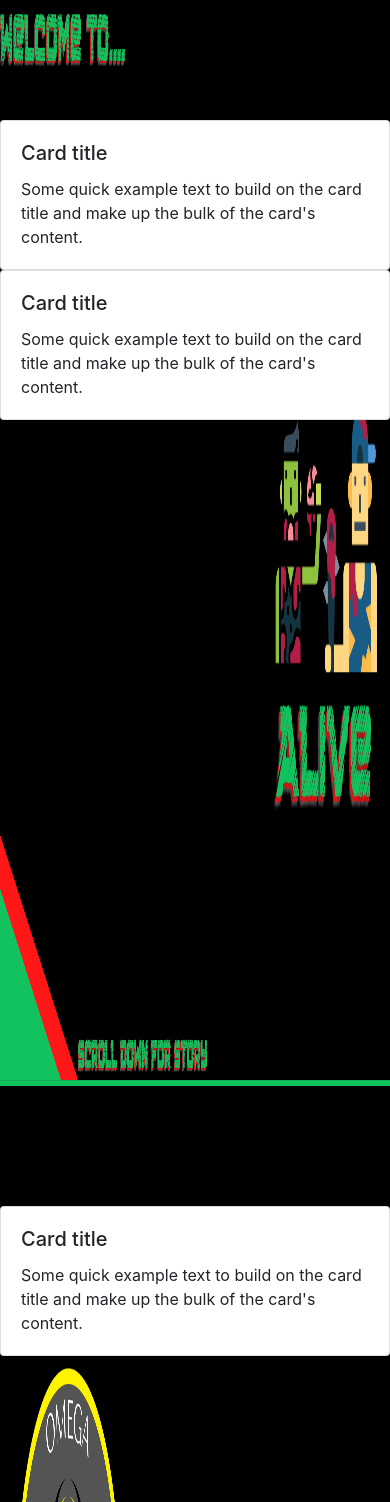
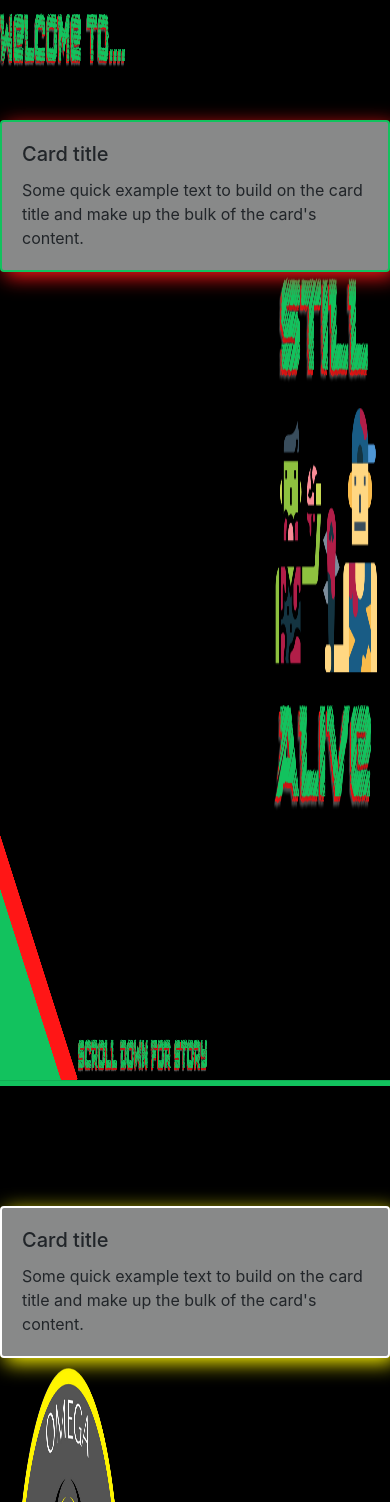
Before and after one commit to CruentoDraco/still-alive-info-webpage, a PHP site: page / in a window 390 px wide. Shown: the part 72-1574 px from the top of the page. Run offline with PHP 8.4, Linux system fonts and the light colour scheme; some libraries are stand-ins or nearby versions.

Commit message:
wip cards

```diff
--- a/includes/start.html
+++ b/includes/start.html
@@ -26,8 +26,8 @@
             <div class="col-md-12">&nbsp;</div>
             <div class="col-md-12">&nbsp;</div>
             <div class="col-md-1">&nbsp;</div>
-            <div class="col-md-4">
-                <div class="card">
+            <div class="col-md-6">
+                <div class="card news-card">
                     <div class="card-body">
                         <h5 class="card-title">Card title</h5>
                             <p class="card-text">
@@ -37,18 +37,7 @@
                     </div>
                 </div>
             </div>
-            <div class="col-md-4">
-                <div class="card">
-                    <div class="card-body">
-                        <h5 class="card-title">Card title</h5>
-                            <p class="card-text">
-                                Some quick example text to build on the card title and make up the bulk of the
-                                card's content.
-                            </p>
-                    </div>
-                </div>
-            </div>
-            <div class="col-md-3 ">
+            <div class="col-md-5">
                 &nbsp;
             </div>
         </div>
@@ -60,11 +49,11 @@
             <div class="col-md-12">&nbsp;</div>
             <div class="col-md-12">&nbsp;</div>
             <div class="col-md-12">&nbsp;</div>
-            <div class="col-md-4">
+            <div class="col-md-5">
                 &nbsp;
             </div>
             <div class="col-md-6">
-                <div class="card">
+                <div class="card omega-card">
                     <div class="card-body">
                         <h5 class="card-title">Card title</h5>
                             <p class="card-text">
@@ -74,25 +63,134 @@
                     </div>
                 </div>
             </div>
-            <div class="col-md-2">
+            <div class="col-md-1">
                 &nbsp;
             </div>
         </div>
     </div>
     <hr class="line end-2">
     <div class="section bg-3">
+        <div class="row">
+            <div class="col-md-12">&nbsp;</div>
+            <div class="col-md-12">&nbsp;</div>
+            <div class="col-md-12">&nbsp;</div>
+            <div class="col-md-12">&nbsp;</div>
+            <div class="col-md-3">&nbsp;</div>
+            <div class="col-md-6">
+                <div class="card one-year-later-card">
+                    <div class="card-body">
+                        <h5 class="card-title">Card title</h5>
+                            <p class="card-text">
+                                Some quick example text to build on the card title and make up the bulk of the
+                                card's content.
+                            </p>
+                    </div>
+                </div>
+            </div>
+            <div class="col-md-3">
+                &nbsp;
+            </div>
+        </div>
     </div>
     <hr class="line end-3">
     <div class="section bg-4">
+        <div class="row">
+            <div class="col-md-12">&nbsp;</div>
+            <div class="col-md-12">&nbsp;</div>
+            <div class="col-md-12">&nbsp;</div>
+            <div class="col-md-12">&nbsp;</div>
+            <div class="col-md-1">&nbsp;</div>
+            <div class="col-md-6">
+                <div class="card fraction1-card">
+                    <div class="card-body">
+                        <h5 class="card-title">Card title</h5>
+                            <p class="card-text">
+                                Some quick example text to build on the card title and make up the bulk of the
+                                card's content.
+                            </p>
+                    </div>
+                </div>
+            </div>
+            <div class="col-md-5">
+                &nbsp;
+            </div>
+        </div>
     </div>
     <hr class="line end-4">
     <div class="section bg-5">
+        <div class="row">
+            <div class="col-md-12">&nbsp;</div>
+            <div class="col-md-12">&nbsp;</div>
+            <div class="col-md-12">&nbsp;</div>
+            <div class="col-md-12">&nbsp;</div>
+            <div class="col-md-5">
+                &nbsp;
+            </div>
+            <div class="col-md-6">
+                <div class="card fraction2-card">
+                    <div class="card-body">
+                        <h5 class="card-title">Card title</h5>
+                            <p class="card-text">
+                                Some quick example text to build on the card title and make up the bulk of the
+                                card's content.
+                            </p>
+                    </div>
+                </div>
+            </div>
+            <div class="col-md-1">
+                &nbsp;
+            </div>
+        </div>
     </div>
     <hr class="line end-5">
     <div class="section bg-6">
+        <div class="row">
+            <div class="col-md-12">&nbsp;</div>
+            <div class="col-md-12">&nbsp;</div>
+            <div class="col-md-12">&nbsp;</div>
+            <div class="col-md-12">&nbsp;</div>
+            <div class="col-md-1">&nbsp;</div>
+            <div class="col-md-6">
+                <div class="card fraction3-card">
+                    <div class="card-body">
+                        <h5 class="card-title">Card title</h5>
+                            <p class="card-text">
+                                Some quick example text to build on the card title and make up the bulk of the
+                                card's content.
+                            </p>
+                    </div>
+                </div>
+            </div>
+            <div class="col-md-5">
+                &nbsp;
+            </div>
+        </div>
     </div>
     <hr class="line end-6">
     <div class="section bg-7">
+        <div class="row">
+            <div class="col-md-12">&nbsp;</div>
+            <div class="col-md-12">&nbsp;</div>
+            <div class="col-md-12">&nbsp;</div>
+            <div class="col-md-12">&nbsp;</div>
+            <div class="col-md-5">
+                &nbsp;
+            </div>
+            <div class="col-md-6">
+                <div class="card own-fraction-card">
+                    <div class="card-body">
+                        <h5 class="card-title">Card title</h5>
+                            <p class="card-text">
+                                Some quick example text to build on the card title and make up the bulk of the
+                                card's content.
+                            </p>
+                    </div>
+                </div>
+            </div>
+            <div class="col-md-1">
+                &nbsp;
+            </div>
+        </div>
     </div>
 </body>
 </html>
--- a/main.css
+++ b/main.css
@@ -90,3 +90,41 @@ nav .navbar-nav .active a {
 .brand{
     border-radius: 50%;
 }
+.card{
+    background-color: #888989;
+}
+
+.news-card{
+    border: 2px solid #12c25e;
+    box-shadow: 5px 5px 20px 0px #ff1616;
+}
+
+.omega-card{
+    border: 2px solid white;
+    box-shadow: 5px 5px 20px 0px #fff500;
+}
+
+.one-year-later-card{
+    border: 2px solid #12c25e;
+    box-shadow: 5px 5px 20px 0px #ff1616;
+}
+
+.fraction1-card{
+    border: 2px solid #ff1616;
+    box-shadow: 5px 5px 20px 0px #5e17eb;
+}
+
+.fraction2-card{
+    border: 2px solid #545454;
+    box-shadow: 5px 5px 20px 0px white;
+}
+
+.fraction3-card{
+    border: 2px solid #ff1616;
+    box-shadow: 5px 5px 20px 0px #3b3b3b;
+}
+
+.own-fraction-card{
+    border: 2px solid #ff1616;
+    box-shadow: 5px 5px 20px 0px #12c25e;
+}
```
